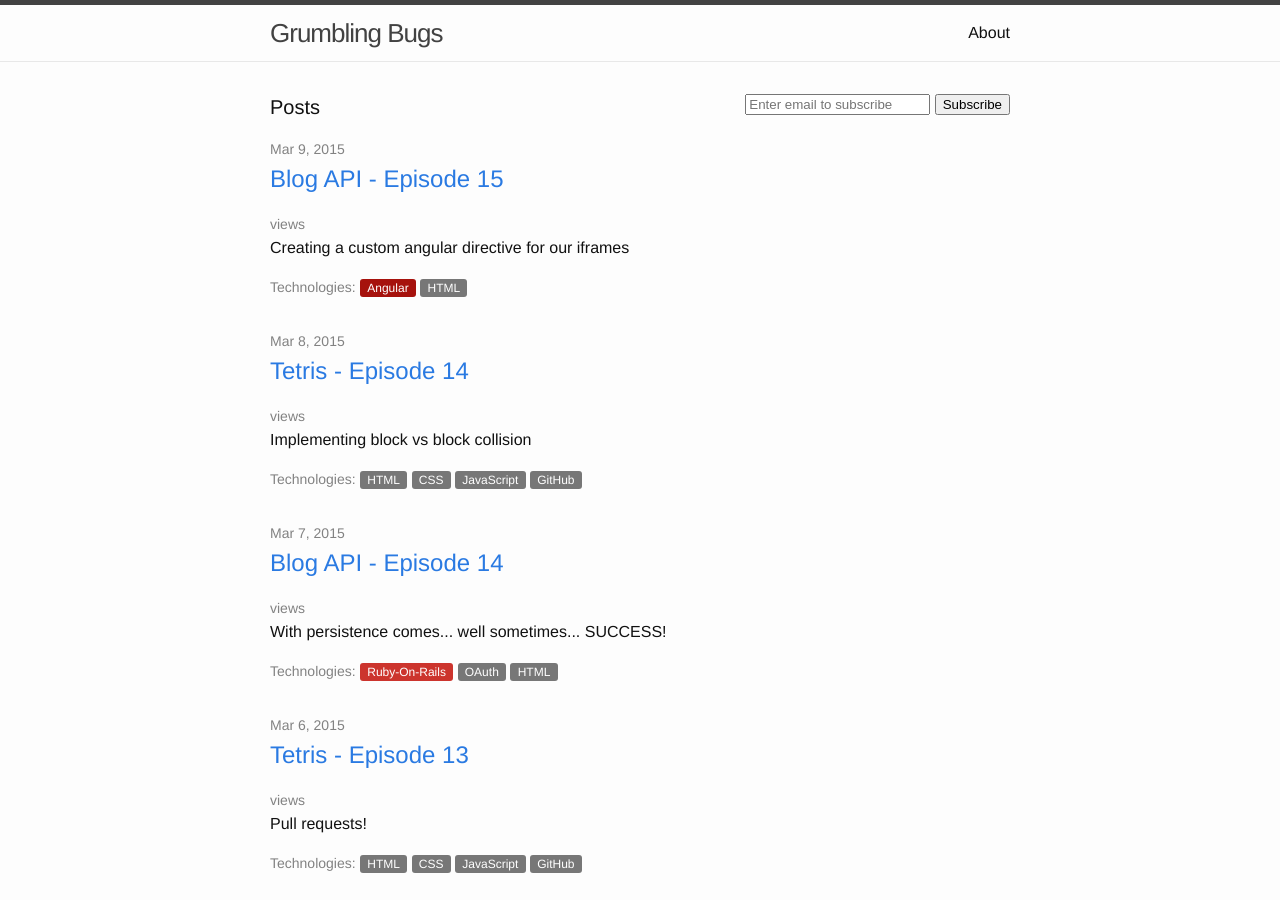
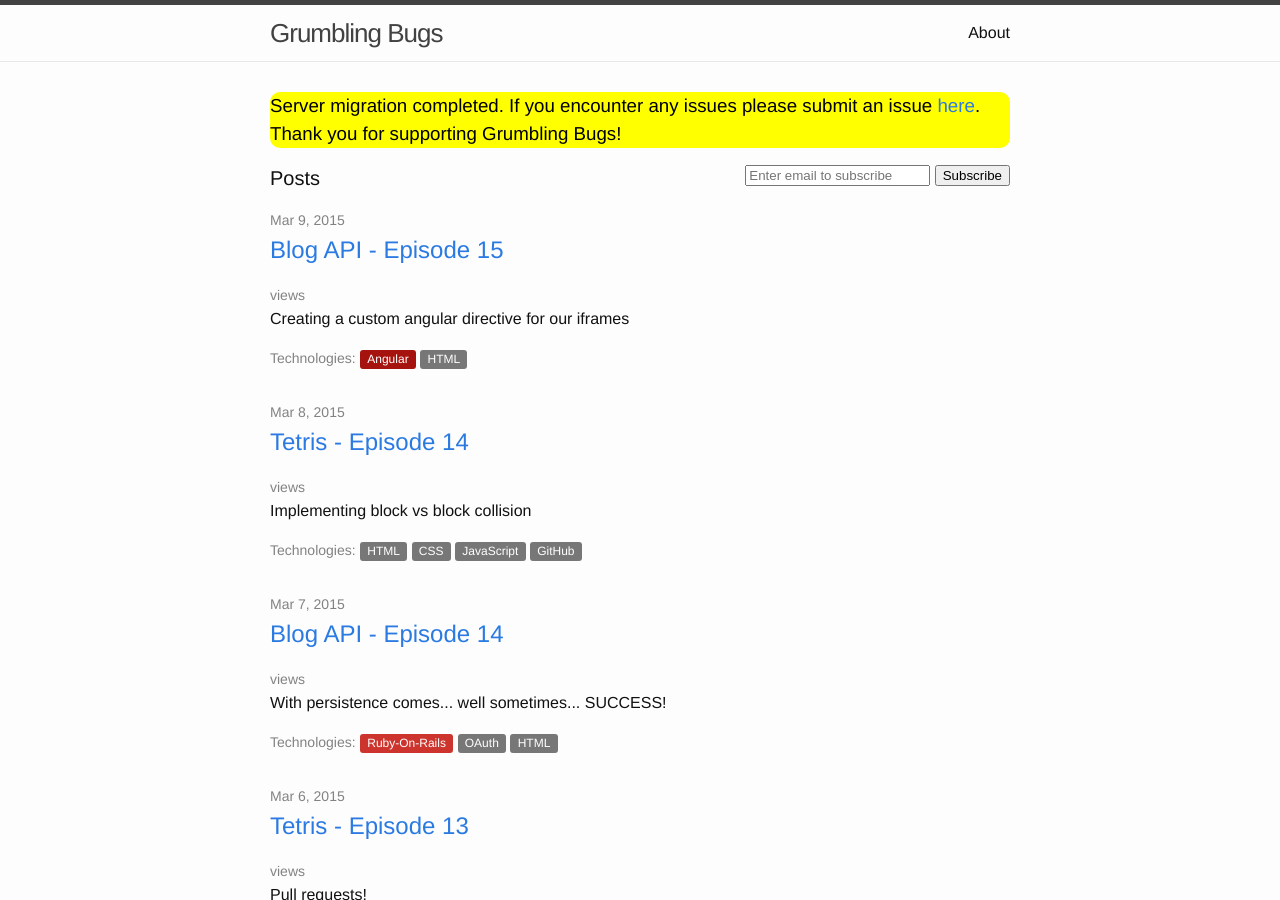
Before and after one commit to SnareChops/SnareChops.github.io, a Jekyll site: the page built from index.html, in a window 1280 px wide and 900 px high. Built offline with Jekyll 4.4.1, drawn with Linux system fonts in a browser that asks for light colours; nearby versions of some CDN libraries.

Commit message:
Update index.html

```diff
--- a/index.html
+++ b/index.html
@@ -4,8 +4,8 @@ layout: default
 
 <div class="home" ng-init="controller.indexInit()">
   <!--<button ng-click="controller.login()" type="button">Login with GitHub</button>-->
-  <!--<h3 style="border-radius:10px;background-color:yellow;color:black;">Server migration in progress... Should be back up soon. Thank you for your patience</h3
-->--><div class="flex-wrapper">
+  <h3 style="border-radius:10px;background-color:yellow;color:black;">Server migration completed. If you encounter any issues please submit an issue <a href="github.com/SnareChops/snarechops.github.io">here</a></a>. Thank you for supporting Grumbling Bugs!</h3
+-><div class="flex-wrapper">
     <h1 class="page-heading">Posts</h1>
     <form style="margin-left: auto;" ng-submit="controller.subscribe(controller.email)">
         <input type="email" ng-model="controller.email" placeholder="Enter email to subscribe">
```
